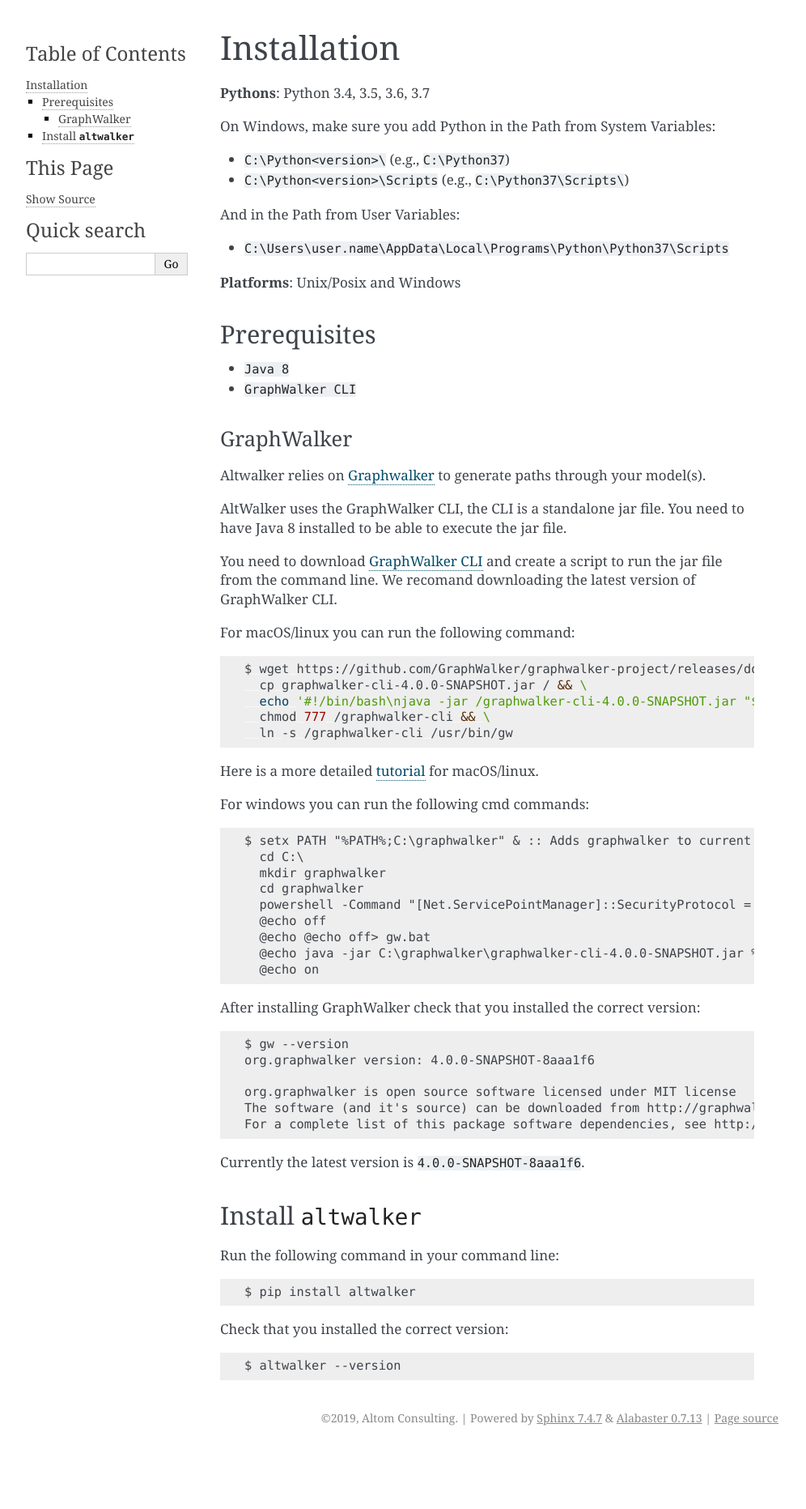
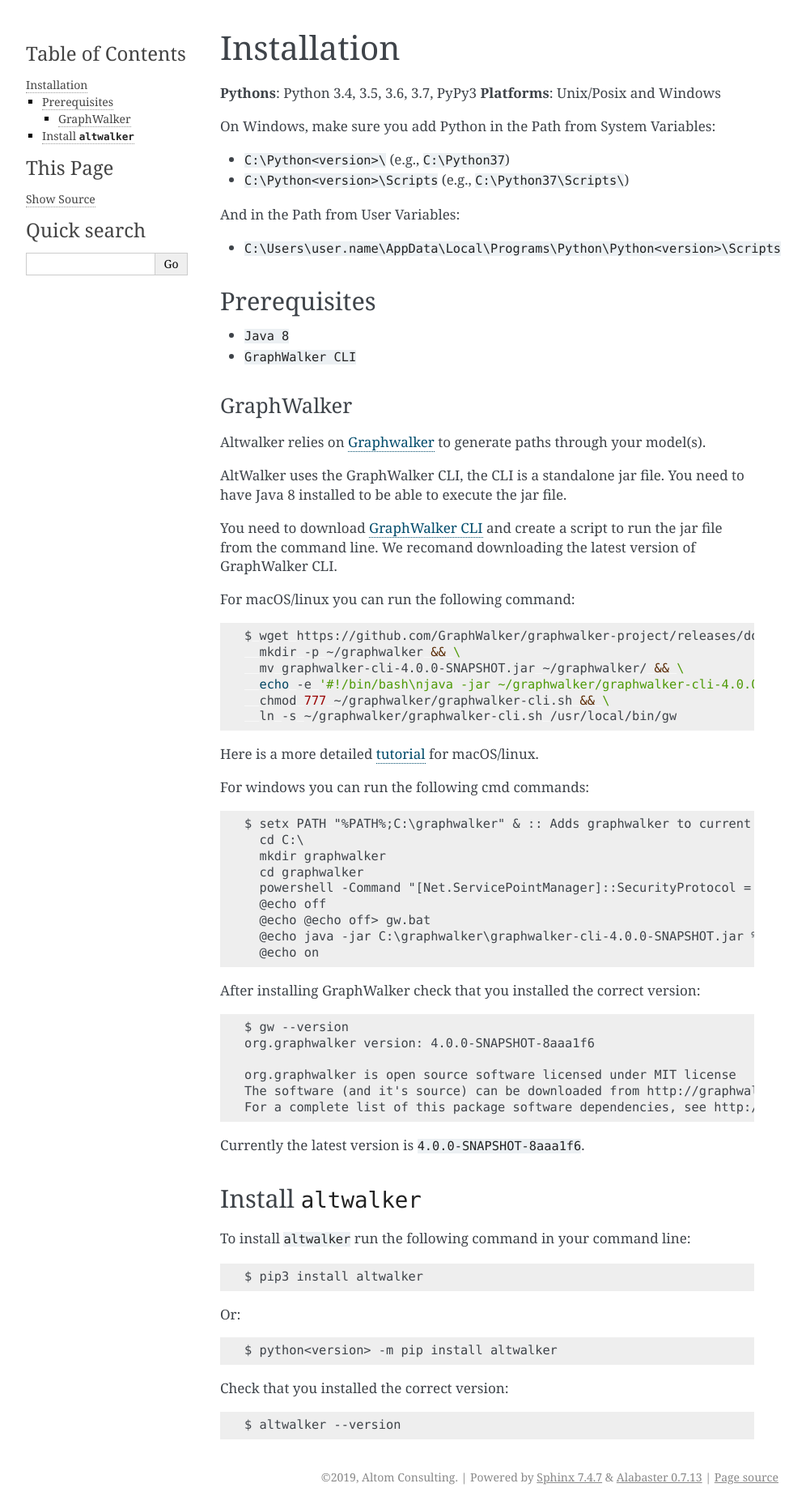
Before and after one commit to altwalker/altwalker, a Sphinx documentation site: the page built from docs/installation.md, in a window 1280 px wide. Shown: the whole page at 81% size, without its empty margins (148-1144 px from the left). Built offline with Sphinx 7.4.7, drawn with Linux system fonts in a browser that asks for light colours; pages that are not in the unit, such as notebooks, are missing from menus; before the commit the page ends 1790 px from its top, so only the background shows below that.

Commit message:
Resolve "Update install documentation for linux"

````diff
--- a/docs/index.rst
+++ b/docs/index.rst
@@ -8,7 +8,7 @@
 
 Welcome to AltWalker's documentation. Get started with :doc:`installation` and
 then get an quick overview with the :doc:`quickstart`. There is also a
-detailed :doc:`demo` that shows how to create a samall test project for a
+detailed :doc:`demo` that shows how to create a small test project for a
 mock e-commerce website. The rest of the documentation describes how to
 use each feature of AltWalker in more details.
 
--- a/docs/installation.md
+++ b/docs/installation.md
@@ -1,15 +1,16 @@
 # Installation
 
-__Pythons__: Python 3.4, 3.5, 3.6, 3.7
+__Pythons__: Python 3.4, 3.5, 3.6, 3.7, PyPy3
+__Platforms__: Unix/Posix and Windows
 
 On Windows, make sure you add Python in the Path from System Variables:
+
 * `C:\Python<version>\` (e.g., `C:\Python37`)
 * `C:\Python<version>\Scripts` (e.g., `C:\Python37\Scripts\`)
 
 And in the Path from User Variables:
-* `C:\Users\user.name\AppData\Local\Programs\Python\Python37\Scripts`
 
-__Platforms__: Unix/Posix and Windows
+* `C:\Users\user.name\AppData\Local\Programs\Python\Python<version>\Scripts`
 
 ## Prerequisites
 
@@ -29,10 +30,11 @@
 
 ```bash
 $ wget https://github.com/GraphWalker/graphwalker-project/releases/download/LATEST-BUILDS/graphwalker-cli-4.0.0-SNAPSHOT.jar && \
-  cp graphwalker-cli-4.0.0-SNAPSHOT.jar / && \
-  echo '#!/bin/bash\njava -jar /graphwalker-cli-4.0.0-SNAPSHOT.jar "$@"' >> /graphwalker-cli && \
-  chmod 777 /graphwalker-cli && \
-  ln -s /graphwalker-cli /usr/bin/gw
+  mkdir -p ~/graphwalker && \
+  mv graphwalker-cli-4.0.0-SNAPSHOT.jar ~/graphwalker/ && \
+  echo -e '#!/bin/bash\njava -jar ~/graphwalker/graphwalker-cli-4.0.0-SNAPSHOT.jar "$@"' > ~/graphwalker/graphwalker-cli.sh && \
+  chmod 777 ~/graphwalker/graphwalker-cli.sh && \
+  ln -s ~/graphwalker/graphwalker-cli.sh /usr/local/bin/gw
 ```
 
 Here is a more detailed [tutorial](http://graphwalker.github.io/cli-overview/#creating-a-script-facilitating-command-line-handling-on-a-linux-machine) for macOS/linux.
@@ -66,10 +68,16 @@
 
 ## Install `altwalker`
 
-Run the following command in your command line:
+To install `altwalker` run the following command in your command line:
 
 ```
-$ pip install altwalker
+$ pip3 install altwalker
+```
+
+Or:
+
+```
+$ python<version> -m pip install altwalker
 ```
 
 Check that you installed the correct version:
````
Also changed, not shown: README.md (+6 -5 lines).
